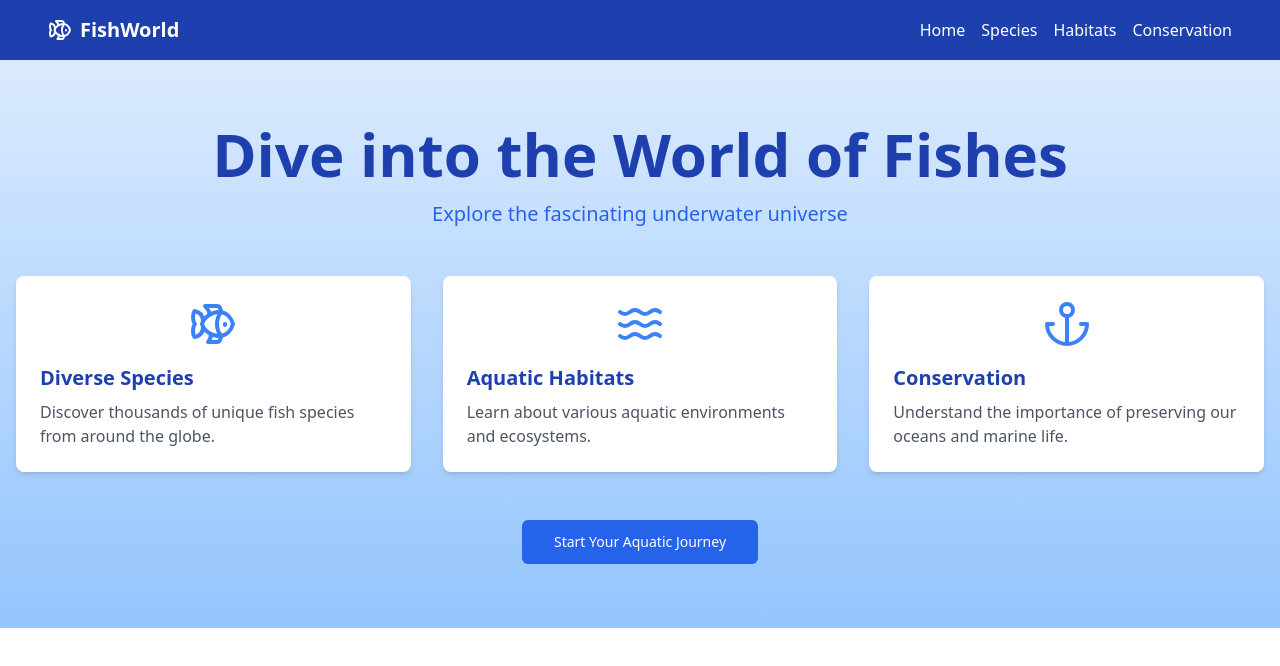
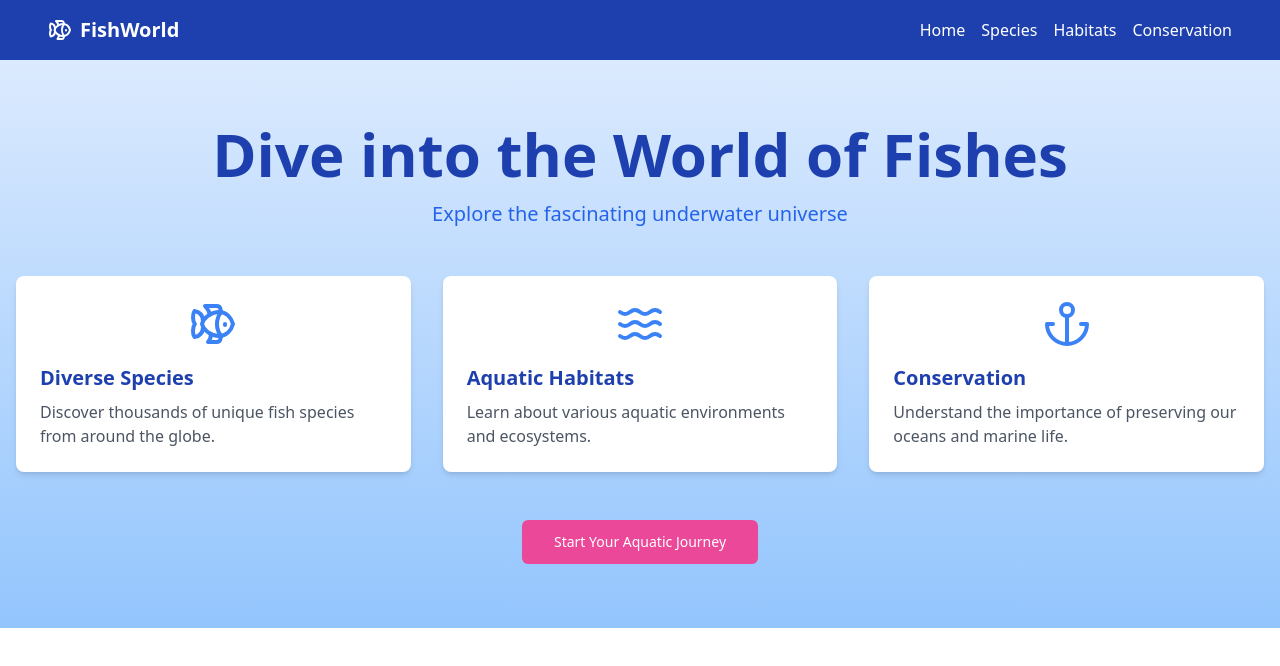
Before and after one commit to GPT-Engineer-App/fished-landing-ocean, a React (Vite) app: page / in a window 1280 px wide. Shown: the top 666 px of the page. Built offline with nearby package versions, Linux system fonts and the light colour scheme.

Commit message:
GPT Engineer Update [skip gpt_engineer]

```diff
--- a/src/pages/Index.jsx
+++ b/src/pages/Index.jsx
@@ -35,7 +35,7 @@ const Index = () => {
         </div>
 
         <div className="text-center">
-          <Button size="lg" className="bg-blue-600 hover:bg-blue-700 text-white">
+          <Button size="lg" className="bg-pink-500 hover:bg-pink-600 text-white">
             Start Your Aquatic Journey
           </Button>
         </div>
```
